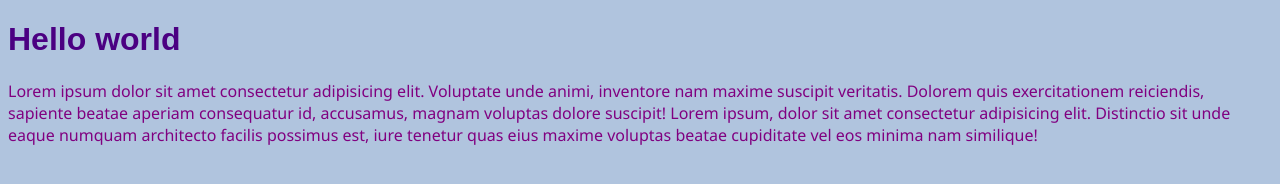
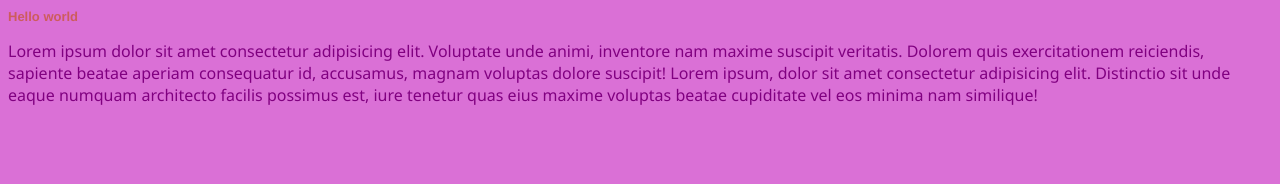
Before and after one commit to Dennster100/Git-Hub-Practice, a plain HTML site: page index.html in a window 1280 px wide. Drawn offline with Linux system fonts and the light colour scheme.

Commit message:
some one lese did this

```diff
--- a/app.css
+++ b/app.css
@@ -1,12 +1,13 @@
 body{
-    background-color: lightsteelblue;
+    background-color: orchid;
 
 
 }
 
 h1{
-    color: indigo;
-    font-family: sans-serif;
+    color: indianred;
+    font-family:'Franklin Gothic Medium', 'Arial Narrow', Arial, sans-serif;
+    font-size: small ;
 }
 p{
     color: purple;
```
